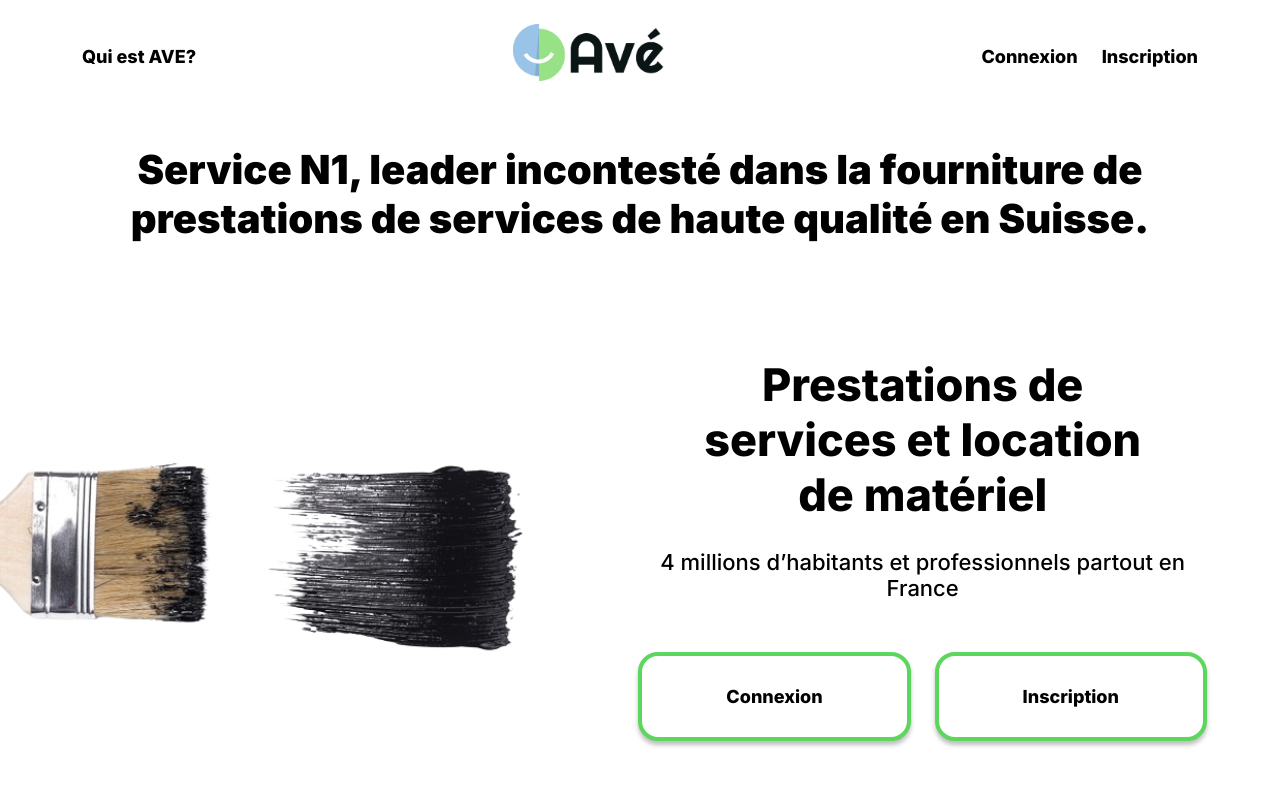
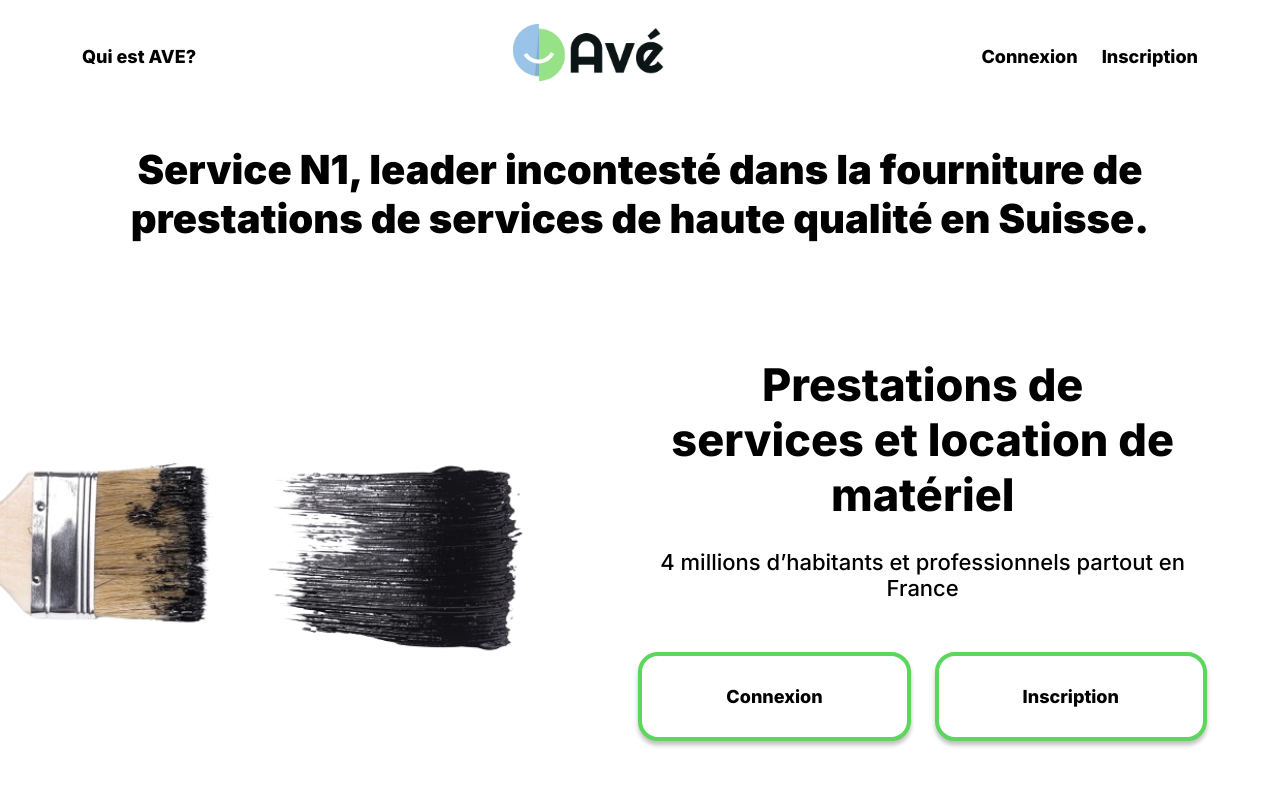
Before and after one commit to Abdrahim19/Av-, a React (Vite) app: page / in a window 1280 px wide. Shown: the top 786 px of the page. Built offline with nearby package versions, Linux system fonts and the light colour scheme.

Commit message:
push_some_date

```diff
--- a/src/pages/Home/hero/hero.css
+++ b/src/pages/Home/hero/hero.css
@@ -23,7 +23,7 @@ font-style: normal;
 font-weight: 800;
 line-height: normal;
 margin:  0 auto 27px ;
-max-width: 30rem;
+max-width: 32rem;
 @media (max-width: 767px) {
   font-size: 1.7rem;
 }
```
